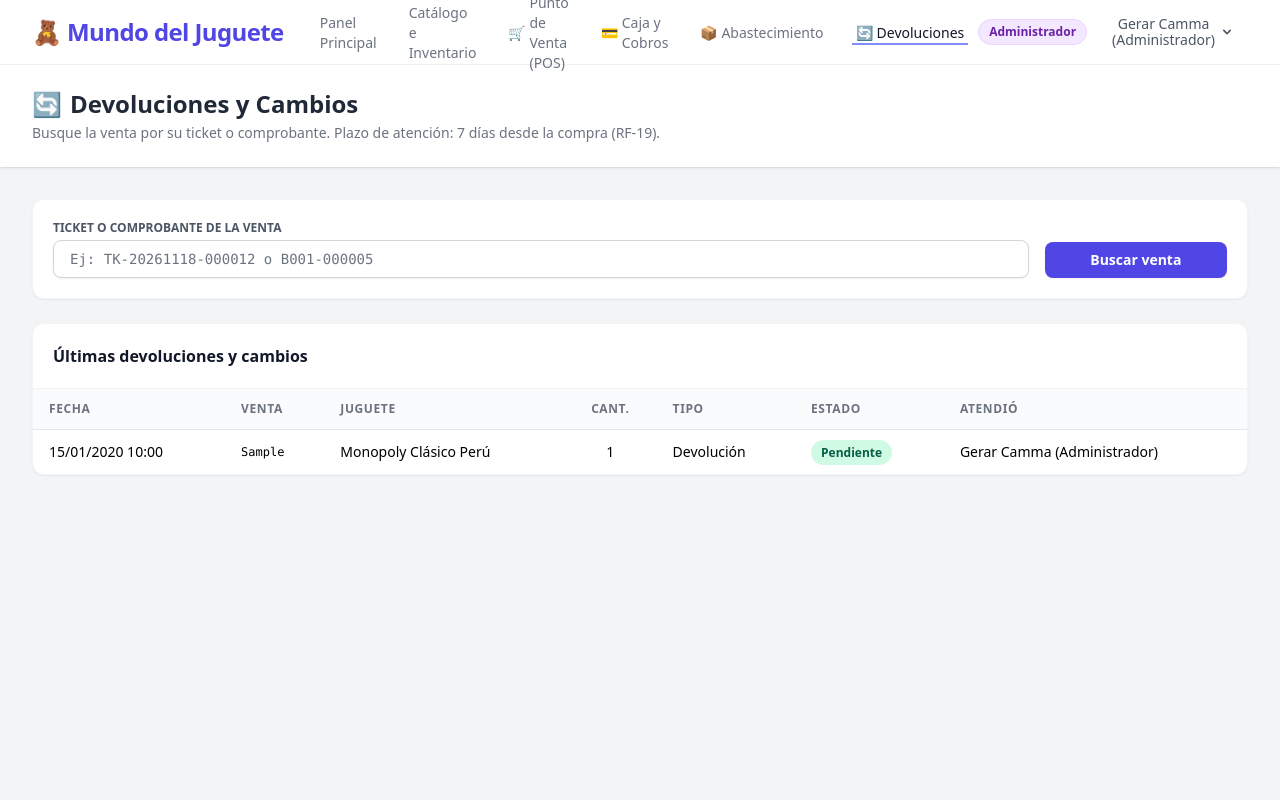
After one commit to gerargram2006/Sistema-de-Gestion-de-para-Inventario-Juegeteria-Avanzado, a Laravel app: page /devoluciones in a window 1280 px wide. The commit adds this page. Run offline with Laravel 12, Linux system fonts and the light colour scheme; a user stored in the database is signed in; data comes from the database, SQL or seed files in the repository; tables that the repository leaves empty hold one stand-in row (values such as "Sample post"); style sheets or scripts are compiled from the project's sources.

Commit message:
feat(devoluciones): se implementa el modulo de devoluciones y cambios (cus-06)
Implementa el CUN-04 segun el informe: se busca la venta por su ticket
o comprobante, se verifica el plazo de 7 dias (RF-19) y se resuelve con:
- devolucion: el juguete vuelve al inventario y se indica el monto a
  reembolsar; si se reembolsan todas las unidades la venta pasa a
  devuelta;
- cambio: se entrega otra unidad del mismo juguete (descuenta stock);
- rechazo: se registra con motivo obligatorio sin tocar el inventario.
Controla que no se devuelva mas de lo vendido, que la venta este pagada
y usa bloqueos dentro de la transaccion. Acceso para vendedor, cajero y
administrador, con enlace en la navegacion y 8 pruebas del flujo.

```diff
--- /dev/null
+++ b/app/Http/Controllers/DevolucionController.php
@@ -0,0 +1,147 @@
+<?php
+
+namespace App\Http\Controllers;
+
+use App\Models\Devolucion;
+use App\Models\Producto;
+use App\Models\Venta;
+use Illuminate\Http\RedirectResponse;
+use Illuminate\Http\Request;
+use Illuminate\Support\Facades\DB;
+use Illuminate\Validation\Rule;
+use Illuminate\View\View;
+
+/**
+ * CUS-06: Gestionar devoluciones y cambios (CUN-04).
+ *
+ * El cliente se presenta con el juguete y su comprobante; se busca la venta,
+ * se verifica el plazo (RF-19) y se resuelve con reembolso, cambio por otra
+ * unidad del mismo juguete o rechazo. El inventario se ajusta segun la
+ * solucion aplicada.
+ */
+class DevolucionController extends Controller
+{
+    public function index(Request $request): View
+    {
+        $buscar = trim((string) $request->get('buscar'));
+        $venta = null;
+
+        if ($buscar !== '') {
+            $venta = Venta::with(['cliente', 'detalles.producto', 'devoluciones'])
+                ->where('codigo_venta', $buscar)
+                ->orWhere('nro_comprob', $buscar)
+                ->first();
+        }
+
+        $recientes = Devolucion::with(['venta', 'producto', 'usuario'])
+            ->latest('fecha')
+            ->take(10)
+            ->get();
+
+        return view('devoluciones.index', [
+            'buscar' => $buscar,
+            'venta' => $venta,
+            'recientes' => $recientes,
+            'plazoDias' => Devolucion::PLAZO_DIAS,
+        ]);
+    }
+
+    public function store(Request $request, Venta $venta): RedirectResponse
+    {
+        $validated = $request->validate([
+            'id_producto' => ['required', 'integer'],
+            'cantidad' => ['required', 'integer', 'min:1', 'max:10000'],
+            'tipo' => ['required', Rule::in([Devolucion::TIPO_DEVOLUCION, Devolucion::TIPO_CAMBIO])],
+            'decision' => ['required', Rule::in(['aprobar', 'rechazar'])],
+            'motivo' => ['nullable', 'string', 'max:255', 'required_if:decision,rechazar'],
+        ], [
+            'motivo.required_if' => 'Indique el motivo del rechazo (por ejemplo, daños por mal uso).',
+        ]);
+
+        $aprobar = $validated['decision'] === 'aprobar';
+
+        try {
+            $devolucion = DB::transaction(function () use ($venta, $validated, $aprobar, $request) {
+                $venta = Venta::whereKey($venta->id_venta)->lockForUpdate()->firstOrFail();
+
+                if ($venta->estado !== 'pagada') {
+                    throw new \DomainException("La venta {$venta->codigo_venta} está en estado '{$venta->estado}': solo se atienden devoluciones de ventas pagadas.");
+                }
+
+                if ($aprobar && $venta->fecha->lt(now()->subDays(Devolucion::PLAZO_DIAS))) {
+                    throw new \DomainException('La venta superó el plazo de ' . Devolucion::PLAZO_DIAS . ' días para devoluciones y cambios (RF-19).');
+                }
+
+                $detalle = $venta->detalles()->where('id_producto', $validated['id_producto'])->first();
+
+                if (! $detalle) {
+                    throw new \DomainException('El juguete indicado no forma parte de esta venta.');
+                }
+
+                $disponible = $detalle->cantidad - $venta->cantidadDevuelta($detalle->id_producto);
+
+                if ($validated['cantidad'] > $disponible) {
+                    throw new \DomainException("Solo quedan {$disponible} unidad(es) de este juguete por devolver en la venta.");
+                }
+
+                $estado = Devolucion::ESTADO_RECHAZADA;
+
+                if ($aprobar) {
+                    $producto = Producto::lockForUpdate()->findOrFail($detalle->id_producto);
+
+                    if ($validated['tipo'] === Devolucion::TIPO_DEVOLUCION) {
+                        // El juguete vuelve al inventario y se reembolsa el dinero
+                        $producto->incrementarStock($validated['cantidad']);
+                        $estado = Devolucion::ESTADO_REEMBOLSADA;
+                    } else {
+                        // Cambio por otra unidad del mismo juguete: sale una unidad nueva del stock
+                        if (! $producto->descontarStock($validated['cantidad'])) {
+                            throw new \DomainException("No hay stock de '{$producto->nombre}' para entregar el reemplazo. Disponible: {$producto->stock_actual} un.");
+                        }
+                        $estado = Devolucion::ESTADO_CAMBIADA;
+                    }
+                }
+
+                $devolucion = Devolucion::create([
+                    'id_venta' => $venta->id_venta,
+                    'id_producto' => $detalle->id_producto,
+                    'id_usuario' => $request->user()->id,
+                    'tipo' => $validated['tipo'],
+                    'cantidad' => $validated['cantidad'],
+                    'motivo' => $validated['motivo'] ?? null,
+                    'fecha' => now(),
+                    'estado' => $estado,
+                ]);
+
+                // Si se reembolsaron todas las unidades vendidas, la venta queda devuelta
+                $unidadesVendidas = (int) $venta->detalles()->sum('cantidad');
+                $unidadesReembolsadas = (int) $venta->devoluciones()
+                    ->where('estado', Devolucion::ESTADO_REEMBOLSADA)
+                    ->sum('cantidad');
+
+                if ($unidadesReembolsadas >= $unidadesVendidas) {
+                    $venta->update(['estado' => 'devuelta']);
+                }
+
+                return $devolucion;
+            });
+        } catch (\DomainException $e) {
+            return back()->withInput()->withErrors(['error' => $e->getMessage()]);
+        } catch (\Throwable $e) {
+            report($e);
+
+            return back()->withInput()->withErrors(['error' => 'No se pudo registrar la devolución. Intente nuevamente o comuníquese con soporte.']);
+        }
+
+        $mensaje = match ($devolucion->estado) {
+            Devolucion::ESTADO_REEMBOLSADA => 'Devolución registrada. Reembolsar al cliente S/ '
+                . number_format($devolucion->cantidad * (float) $venta->detalles()->where('id_producto', $devolucion->id_producto)->value('precio_unit'), 2)
+                . '. El juguete regresó al inventario.',
+            Devolucion::ESTADO_CAMBIADA => 'Cambio registrado. Entregue al cliente ' . $devolucion->cantidad . ' unidad(es) nueva(s); el stock fue actualizado.',
+            default => 'Solicitud rechazada y registrada con su motivo. El inventario no se modificó.',
+        };
+
+        return redirect()->route('devoluciones.index', ['buscar' => $venta->codigo_venta])
+            ->with('success', $mensaje);
+    }
+}
--- /dev/null
+++ b/resources/views/devoluciones/index.blade.php
@@ -0,0 +1,232 @@
+<x-app-layout>
+    <x-slot name="header">
+        <div>
+            <h2 class="font-bold text-2xl text-gray-800 leading-tight flex items-center gap-2">
+                <span>🔄</span> {{ __('Devoluciones y Cambios') }}
+            </h2>
+            <p class="text-sm text-gray-500 mt-1">
+                Busque la venta por su ticket o comprobante. Plazo de atención: {{ $plazoDias }} días desde la compra (RF-19).
+            </p>
+        </div>
+    </x-slot>
+
+    <div class="py-8">
+        <div class="max-w-7xl mx-auto sm:px-6 lg:px-8 space-y-6">
+
+            <!-- Mensajes Flash de Éxito o Error -->
+            @if (session('success'))
+                <div class="p-4 bg-emerald-50 border-l-4 border-emerald-500 rounded-r-lg shadow-sm">
+                    <div class="flex items-center">
+                        <span class="text-emerald-500 font-bold mr-2">✓</span>
+                        <p class="text-sm text-emerald-800 font-medium">{{ session('success') }}</p>
+                    </div>
+                </div>
+            @endif
+
+            @if ($errors->any())
+                <div class="p-4 bg-red-50 border-l-4 border-red-500 rounded-r-lg shadow-sm">
+                    <p class="text-sm text-red-800 font-semibold mb-1">No se pudo registrar la solicitud:</p>
+                    <ul class="list-disc list-inside text-xs text-red-700 space-y-1">
+                        @foreach ($errors->all() as $error)
+                            <li>{{ $error }}</li>
+                        @endforeach
+                    </ul>
+                </div>
+            @endif
+
+            <!-- Búsqueda de la venta -->
+            <div class="bg-white rounded-xl shadow-sm border border-gray-100 p-5">
+                <form method="GET" action="{{ route('devoluciones.index') }}" class="grid grid-cols-1 sm:grid-cols-12 gap-4 items-end">
+                    <div class="sm:col-span-10">
+                        <label for="buscar" class="block text-xs font-semibold text-gray-600 uppercase mb-1">Ticket o comprobante de la venta</label>
+                        <input type="text" id="buscar" name="buscar" value="{{ $buscar }}" required
+                            placeholder="Ej: TK-20261118-000012 o B001-000005"
+                            class="w-full px-4 py-2 text-sm font-mono border-gray-300 rounded-lg focus:ring-indigo-500 focus:border-indigo-500 shadow-sm" />
+                    </div>
+                    <div class="sm:col-span-2">
+                        <button type="submit" class="w-full py-2 px-4 bg-indigo-600 hover:bg-indigo-700 text-white rounded-lg text-sm font-semibold shadow-sm transition">
+                            Buscar venta
+                        </button>
+                    </div>
+                </form>
+            </div>
+
+            @if ($buscar !== '' && ! $venta)
+                <div class="p-4 bg-amber-50 border-l-4 border-amber-500 rounded-r-lg text-sm text-amber-800">
+                    No se encontró ninguna venta con el ticket o comprobante <span class="font-mono font-semibold">{{ $buscar }}</span>.
+                </div>
+            @endif
+
+            @if ($venta)
+                @php
+                    $fueraDePlazo = $venta->fecha->lt(now()->subDays($plazoDias));
+                    $devolvibles = $venta->detalles->map(function ($detalle) use ($venta) {
+                        $detalle->por_devolver = $detalle->cantidad - $venta->cantidadDevuelta($detalle->id_producto);
+                        return $detalle;
+                    });
+                @endphp
+
+                <div class="grid grid-cols-1 lg:grid-cols-3 gap-6">
+                    <!-- Datos de la venta -->
+                    <div class="lg:col-span-2 bg-white rounded-xl shadow-sm border border-gray-100 overflow-hidden">
+                        <div class="p-5 border-b border-gray-100 flex flex-wrap justify-between gap-3">
+                            <div>
+                                <div class="font-mono font-bold text-gray-900">{{ $venta->codigo_venta }}</div>
+                                <div class="text-xs text-gray-500">
+                                    Comprobante {{ $venta->nro_comprob ?? '—' }} · {{ $venta->fecha->format('d/m/Y H:i') }} ·
+                                    Cliente: {{ $venta->cliente->nombres ?? '—' }}
+                                </div>
+                            </div>
+                            <div class="flex items-center gap-2">
+                                <span class="px-2.5 py-1 text-xs font-semibold rounded-full
+                                    @if($venta->estado === 'pagada') bg-green-100 text-green-800
+                                    @elseif($venta->estado === 'devuelta') bg-gray-200 text-gray-700
+                                    @else bg-amber-100 text-amber-800 @endif">
+                                    {{ ucfirst($venta->estado) }}
+                                </span>
+                                @if ($fueraDePlazo)
+                                    <span class="px-2.5 py-1 text-xs font-semibold rounded-full bg-rose-100 text-rose-800">Fuera de plazo</span>
+                                @endif
+                            </div>
+                        </div>
+
+                        <table class="w-full text-left text-sm">
+                            <thead>
+                                <tr class="bg-gray-50/75 border-b border-gray-200 text-xs uppercase font-semibold text-gray-500 tracking-wider">
+                                    <th class="py-3 px-4">Juguete</th>
+                                    <th class="py-3 px-4 text-center">Vendidas</th>
+                                    <th class="py-3 px-4 text-center">Por devolver</th>
+                                    <th class="py-3 px-4 text-right">Precio unit.</th>
+                                </tr>
+                            </thead>
+                            <tbody class="divide-y divide-gray-200">
+                                @foreach ($devolvibles as $detalle)
+                                    <tr>
+                                        <td class="py-3 px-4">
+                                            <div class="font-semibold text-gray-900">{{ $detalle->producto->nombre ?? 'Producto eliminado' }}</div>
+                                            <div class="text-xs font-mono text-gray-500">{{ $detalle->producto->sku ?? '' }}</div>
+                                        </td>
+                                        <td class="py-3 px-4 text-center">{{ $detalle->cantidad }}</td>
+                                        <td class="py-3 px-4 text-center font-bold {{ $detalle->por_devolver > 0 ? 'text-gray-900' : 'text-gray-400' }}">{{ $detalle->por_devolver }}</td>
+                                        <td class="py-3 px-4 text-right">S/ {{ number_format($detalle->precio_unit, 2) }}</td>
+                                    </tr>
+                                @endforeach
+                            </tbody>
+                        </table>
+                    </div>
+
+                    <!-- Formulario de devolución -->
+                    <div class="bg-white rounded-xl shadow-sm border border-gray-100 p-5">
+                        <h3 class="font-bold text-gray-900 mb-1">Registrar solicitud</h3>
+
+                        @if ($venta->estado !== 'pagada')
+                            <p class="text-sm text-gray-500">Esta venta no admite devoluciones (estado: {{ $venta->estado }}).</p>
+                        @elseif ($devolvibles->sum('por_devolver') === 0)
+                            <p class="text-sm text-gray-500">Todas las unidades de esta venta ya fueron devueltas o cambiadas.</p>
+                        @else
+                            <p class="text-xs text-gray-500 mb-4">Verifique el estado del juguete antes de resolver.</p>
+
+                            <form method="POST" action="{{ route('devoluciones.store', $venta) }}" class="space-y-4" x-data="{ decision: '{{ old('decision', $fueraDePlazo ? 'rechazar' : 'aprobar') }}' }">
+                                @csrf
+
+                                <div>
+                                    <x-input-label for="id_producto" :value="__('Juguete')" />
+                                    <select id="id_producto" name="id_producto" class="mt-1 block w-full border-gray-300 rounded-md shadow-sm text-sm focus:ring-indigo-500 focus:border-indigo-500" required>
+                                        @foreach ($devolvibles->where('por_devolver', '>', 0) as $detalle)
+                                            <option value="{{ $detalle->id_producto }}" @selected(old('id_producto') == $detalle->id_producto)>
+                                                {{ $detalle->producto->nombre }} (máx. {{ $detalle->por_devolver }})
+                                            </option>
+                                        @endforeach
+                                    </select>
+                                </div>
+
+                                <div class="grid grid-cols-2 gap-3">
+                                    <div>
+                                        <x-input-label for="cantidad" :value="__('Cantidad')" />
+                                        <x-text-input id="cantidad" name="cantidad" type="number" min="1" class="mt-1 block w-full" :value="old('cantidad', 1)" required />
+                                    </div>
+                                    <div>
+                                        <x-input-label for="tipo" :value="__('Solicitud')" />
+                                        <select id="tipo" name="tipo" class="mt-1 block w-full border-gray-300 rounded-md shadow-sm text-sm focus:ring-indigo-500 focus:border-indigo-500">
+                                            <option value="devolucion" @selected(old('tipo') === 'devolucion')>Devolución (reembolso)</option>
+                                            <option value="cambio" @selected(old('tipo') === 'cambio')>Cambio (otra unidad)</option>
+                                        </select>
+                                    </div>
+                                </div>
+
+                                <div>
+                                    <x-input-label :value="__('Resolución')" />
+                                    <div class="mt-1 grid grid-cols-2 gap-2 text-sm">
+                                        <label class="flex items-center gap-2 border rounded-md px-3 py-2 cursor-pointer" :class="decision === 'aprobar' ? 'border-emerald-500 bg-emerald-50' : 'border-gray-200'">
+                                            <input type="radio" name="decision" value="aprobar" x-model="decision" @disabled($fueraDePlazo)> Aprobar
+                                        </label>
+                                        <label class="flex items-center gap-2 border rounded-md px-3 py-2 cursor-pointer" :class="decision === 'rechazar' ? 'border-rose-500 bg-rose-50' : 'border-gray-200'">
+                                            <input type="radio" name="decision" value="rechazar" x-model="decision"> Rechazar
+                                        </label>
+                                    </div>
+                                    @if ($fueraDePlazo)
+                                        <p class="text-xs text-rose-600 mt-1">Fuera del plazo de {{ $plazoDias }} días: solo puede registrarse como rechazada.</p>
+                                    @endif
+                                </div>
+
+                                <div>
+                                    <x-input-label for="motivo" :value="__('Motivo')" />
+                                    <textarea id="motivo" name="motivo" rows="2" maxlength="255"
+                                        placeholder="Ej: juguete con falla de fábrica / daños por mal uso"
+                                        class="mt-1 block w-full border-gray-300 rounded-md shadow-sm text-sm focus:ring-indigo-500 focus:border-indigo-500"
+                                        :required="decision === 'rechazar'">{{ old('motivo') }}</textarea>
+                                </div>
+
+                                <x-primary-button class="w-full justify-center">Registrar</x-primary-button>
+                            </form>
+                        @endif
+                    </div>
+                </div>
+            @endif
+
+            <!-- Historial reciente -->
+            <div class="bg-white rounded-xl shadow-sm border border-gray-100 overflow-hidden">
+                <div class="p-5 border-b border-gray-100">
+                    <h3 class="font-bold text-gray-900">Últimas devoluciones y cambios</h3>
+                </div>
+                <div class="overflow-x-auto">
+                    <table class="w-full text-left text-sm">
+                        <thead>
+                            <tr class="bg-gray-50/75 border-b border-gray-200 text-xs uppercase font-semibold text-gray-500 tracking-wider">
+                                <th class="py-3 px-4">Fecha</th>
+                                <th class="py-3 px-4">Venta</th>
+                                <th class="py-3 px-4">Juguete</th>
+                                <th class="py-3 px-4 text-center">Cant.</th>
+                                <th class="py-3 px-4">Tipo</th>
+                                <th class="py-3 px-4">Estado</th>
+                                <th class="py-3 px-4">Atendió</th>
+                            </tr>
+                        </thead>
+                        <tbody class="divide-y divide-gray-200">
+                            @forelse ($recientes as $devolucion)
+                                <tr>
+                                    <td class="py-3 px-4 whitespace-nowrap">{{ $devolucion->fecha->format('d/m/Y H:i') }}</td>
+                                    <td class="py-3 px-4 font-mono text-xs">{{ $devolucion->venta->codigo_venta ?? '—' }}</td>
+                                    <td class="py-3 px-4">{{ $devolucion->producto->nombre ?? '—' }}</td>
+                                    <td class="py-3 px-4 text-center">{{ $devolucion->cantidad }}</td>
+                                    <td class="py-3 px-4">{{ $devolucion->tipo === 'cambio' ? 'Cambio' : 'Devolución' }}</td>
+                                    <td class="py-3 px-4">
+                                        <span class="px-2.5 py-1 text-xs font-semibold rounded-full
+                                            {{ $devolucion->fueAprobada() ? 'bg-emerald-100 text-emerald-800' : 'bg-rose-100 text-rose-800' }}">
+                                            {{ ucfirst($devolucion->estado) }}
+                                        </span>
+                                    </td>
+                                    <td class="py-3 px-4">{{ $devolucion->usuario->name ?? '—' }}</td>
+                                </tr>
+                            @empty
+                                <tr>
+                                    <td colspan="7" class="py-10 text-center text-gray-500 text-sm">Aún no se registran devoluciones ni cambios.</td>
+                                </tr>
+                            @endforelse
+                        </tbody>
+                    </table>
+                </div>
+            </div>
+        </div>
+    </div>
+</x-app-layout>
--- a/resources/views/layouts/navigation.blade.php
+++ b/resources/views/layouts/navigation.blade.php
@@ -40,6 +40,14 @@
                         <x-nav-link :href="route('abastecimiento.index')" :active="request()->routeIs('abastecimiento.*')">
                             <span class="inline-flex items-center">
                                 <span class="mr-1">📦</span> {{ __('Abastecimiento') }}
+                            </span>
+                        </x-nav-link>
+                    @endif
+
+                    @if(Auth::user()->tieneRol('vendedor', 'cajero', 'administrador'))
+                        <x-nav-link :href="route('devoluciones.index')" :active="request()->routeIs('devoluciones.*')">
+                            <span class="inline-flex items-center">
+                                <span class="mr-1">🔄</span> {{ __('Devoluciones') }}
                             </span>
                         </x-nav-link>
                     @endif
@@ -139,6 +147,12 @@
                 </x-responsive-nav-link>
             @endif
 
+            @if(Auth::user()->tieneRol('vendedor', 'cajero', 'administrador'))
+                <x-responsive-nav-link :href="route('devoluciones.index')" :active="request()->routeIs('devoluciones.*')">
+                    {{ __('Devoluciones') }}
+                </x-responsive-nav-link>
+            @endif
+
             @if(Auth::user()->esAdministrador())
                 <x-responsive-nav-link :href="route('usuarios.index')" :active="request()->routeIs('usuarios.*')">
                     {{ __('Usuarios') }}
--- a/routes/web.php
+++ b/routes/web.php
@@ -3,6 +3,7 @@
 use App\Http\Controllers\AbastecimientoController;
 use App\Http\Controllers\CajaController;
 use App\Http\Controllers\DashboardController;
+use App\Http\Controllers\DevolucionController;
 use App\Http\Controllers\InventarioController;
 use App\Http\Controllers\ProfileController;
 use App\Http\Controllers\UsuarioController;
@@ -61,6 +62,12 @@ Route::middleware(['auth', 'verified'])->group(function () {
         Route::post('/orden/{compra}/recibir', [AbastecimientoController::class, 'recibirOrden'])->name('recibir');
     });
 
+    // Módulo de Devoluciones y Cambios (CUS-06) - Vendedor, Cajero y Administrador
+    Route::middleware('role:vendedor,cajero,administrador')->prefix('devoluciones')->name('devoluciones.')->group(function () {
+        Route::get('/', [DevolucionController::class, 'index'])->name('index');
+        Route::post('/{venta}', [DevolucionController::class, 'store'])->name('store');
+    });
+
     // Gestión de Usuarios y Roles (reemplaza al registro público) - Solo Administrador
     Route::middleware('role:administrador')->prefix('usuarios')->name('usuarios.')->group(function () {
         Route::get('/', [UsuarioController::class, 'index'])->name('index');
```
Also changed, not shown: tests/Feature/DevolucionTest.php (added, +170 -0 lines).
